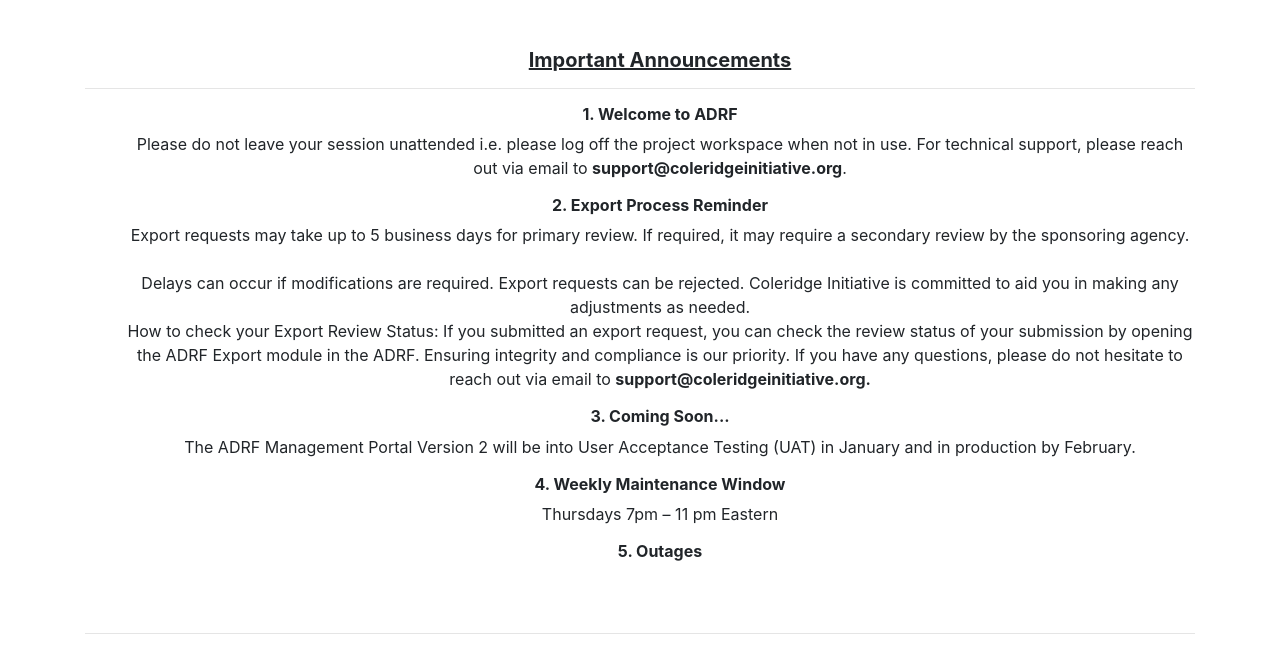
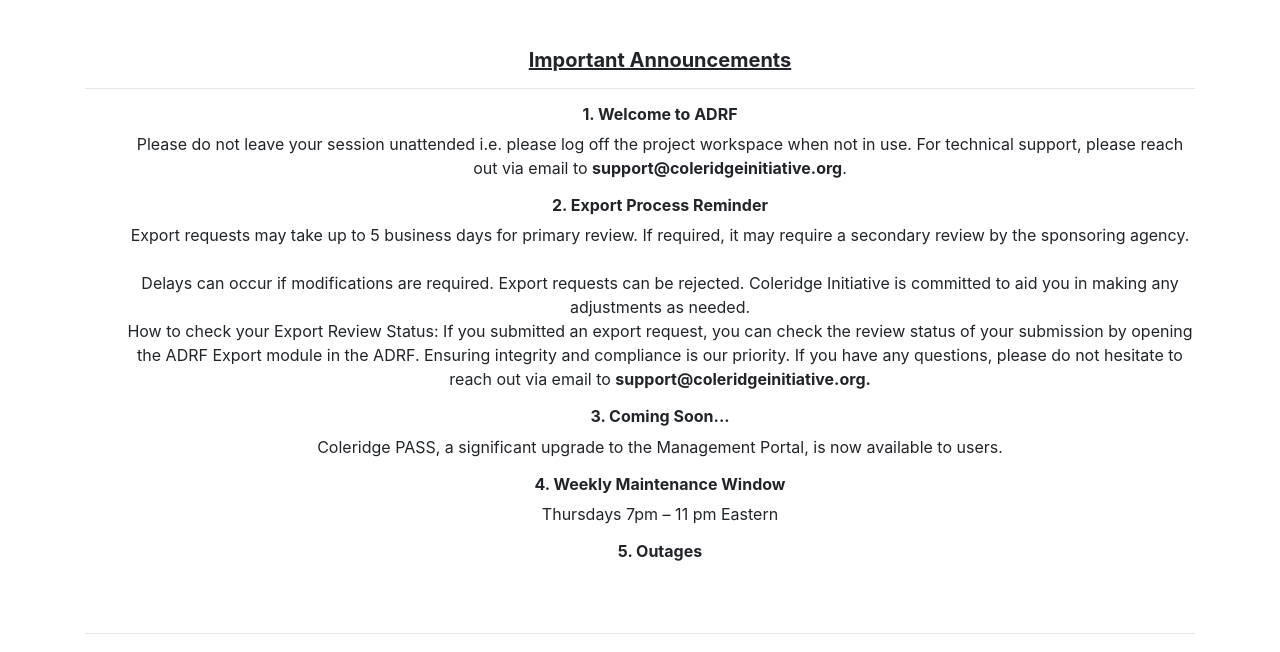
Before and after one commit to Coleridge-Initiative-org/adrf-jump-page, a plain HTML site: page index.html in a window 1280 px wide. Shown: the top 652 px of the page. Drawn offline with nearby package versions, Linux system fonts and the light colour scheme; files whose address does not match are found by name.

Commit message:
Update index.html
updated coming soon

```diff
--- a/index.html
+++ b/index.html
@@ -64,7 +64,7 @@
 </ul>
 
 <ul><center><h6><b>3. Coming Soon...</b></h6>
- The ADRF Management Portal Version 2 will be into User Acceptance Testing (UAT) in January and in production by February.
+ Coleridge PASS, a significant upgrade to the Management Portal, is now available to users.
  </center>
 </ul>
 
```
